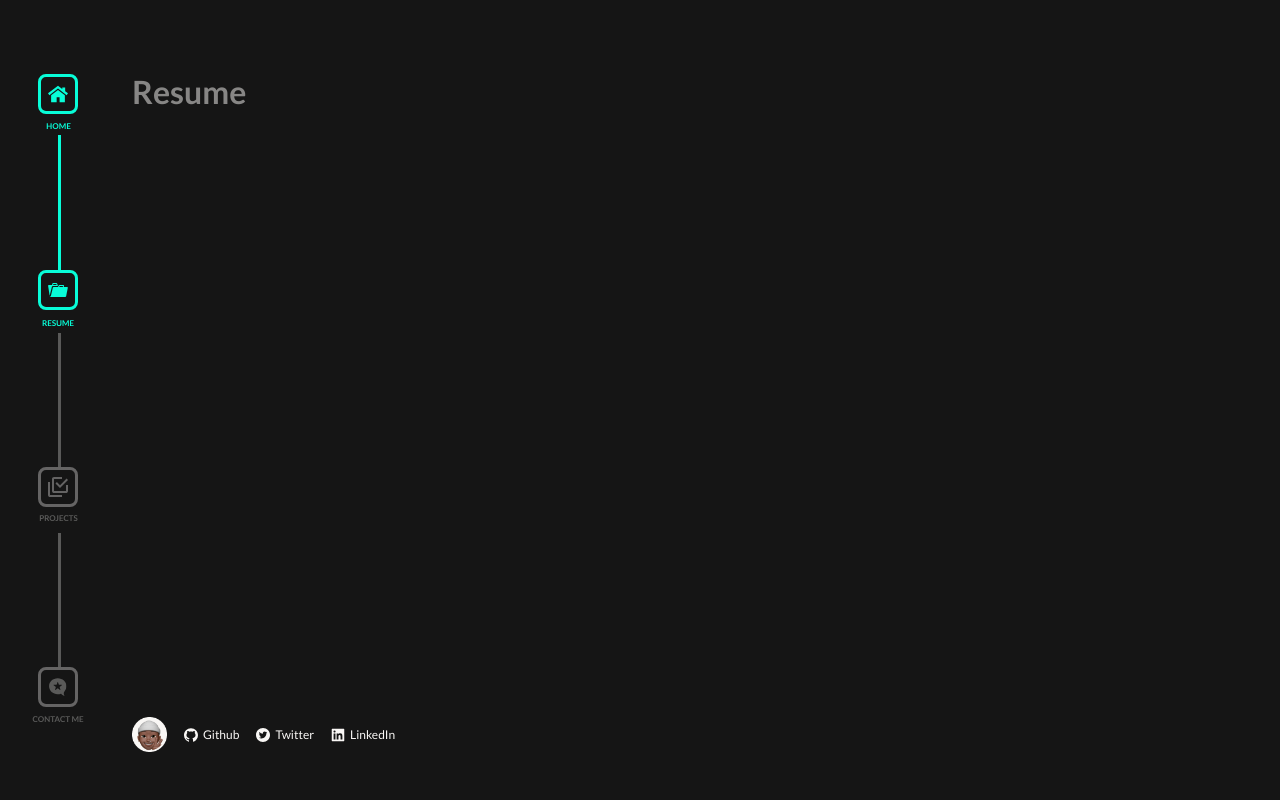
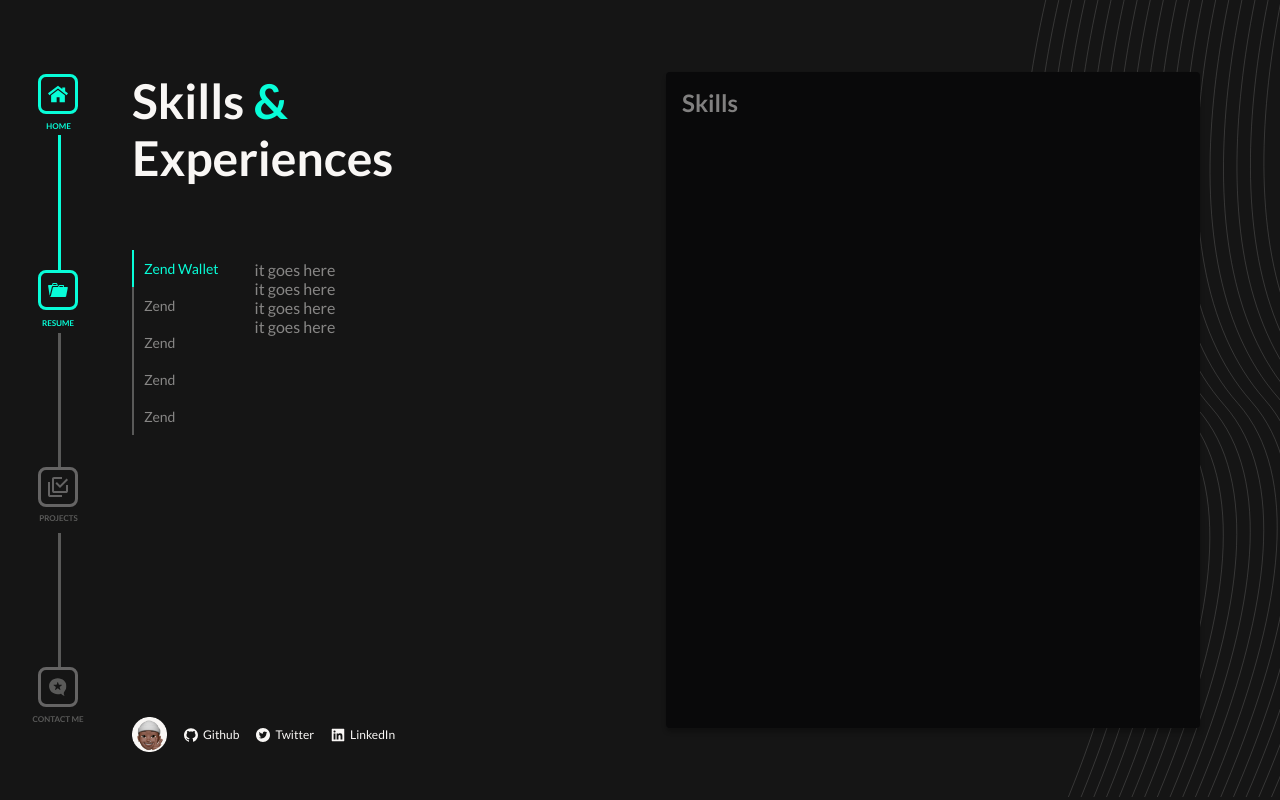
Before and after one commit to AugustBemsen/realice.me, a React (Vite) app: page /resume in a window 1280 px wide. Built offline with nearby package versions, Linux system fonts and the light colour scheme.

Commit message:
init skills page

```diff
--- a/src/App.tsx
+++ b/src/App.tsx
@@ -2,6 +2,7 @@ import React from "react";
 import { Route, Routes } from "react-router-dom";
 import HOC from "./layout";
 import Home from "./pages/home";
+import Resume from "./pages/resume";
 
 function App() {
   return (
@@ -9,7 +10,7 @@ function App() {
       <Route element={<HOC />}>
         <Route path="/" element={<Home />} />
         <Route path="/projects" element={<h1>Projects</h1>} />
-        <Route path="/resume" element={<h1>Resume</h1>} />
+        <Route path="/resume" element={<Resume />} />
         <Route path="/contact" element={<h1>Contact</h1>} />
       </Route>
     </Routes>
--- a/src/layout/index.tsx
+++ b/src/layout/index.tsx
@@ -10,11 +10,9 @@ const HOC: FC = () => {
   return (
     <HOCStyled>
       <SideBar />
-      {location.pathname === "/" && (
-        <div className="rails">
-          <Rails />
-        </div>
-      )}
+      <div className={location.pathname === "/" ? "rails" : "rails blur"}>
+        <Rails />
+      </div>
       <div className="content">
         <Outlet />
         <Media />
@@ -39,6 +37,10 @@ const HOCStyled = styled.div`
     top: 0;
     bottom: 0;
     right: 0;
+
+    &.blur {
+      opacity: 0.3;
+    }
   }
 
   .content {
--- /dev/null
+++ b/src/pages/resume.tsx
@@ -0,0 +1,21 @@
+import React, { FunctionComponent } from "react";
+import styled from "styled-components";
+import Experience from "../parts/resume/experience";
+import Skills from "../parts/resume/skills";
+
+const Resume: FunctionComponent = () => (
+  <ResumeStyled>
+    <Experience />
+    <Skills />
+  </ResumeStyled>
+);
+
+export default Resume;
+
+const ResumeStyled = styled.div`
+  width: 100%;
+  height: 100%;
+  display: flex;
+  align-items: flex-start;
+  justify-content: space-between;
+`;
--- /dev/null
+++ b/src/parts/resume/experience.tsx
@@ -0,0 +1,85 @@
+import React, { FunctionComponent, useState } from "react";
+import styled from "styled-components";
+import experienceDataTypes from "../../types/experienceDataTypes";
+import experienceData from "../../utils/experienceData";
+
+const Experience: FunctionComponent = () => {
+  // handle active tabs
+  const [activeTab, setActiveTab] = useState(1);
+
+  return (
+    <ExperienceStyled>
+      <h1>
+        Skills <span> &</span>
+      </h1>
+      <h1>Experiences</h1>
+
+      <div className="experience-box">
+        <div className="nav">
+          {experienceData.map((experience: experienceDataTypes) => (
+            <div
+              className={activeTab === experience.id ? "active" : ""}
+              onClick={() => setActiveTab(experience.id)}
+              onKeyDown={() => setActiveTab(experience.id)}
+              role="button"
+              tabIndex={experience.id}
+            >
+              {experience.company_name}
+            </div>
+          ))}
+        </div>
+        <div className="job-content">
+          <p>it goes here</p>
+          <p>it goes here</p>
+          <p>it goes here</p>
+          <p>it goes here</p>
+        </div>
+      </div>
+    </ExperienceStyled>
+  );
+};
+
+export default Experience;
+
+const ExperienceStyled = styled.div`
+  width: 45%;
+
+  .experience-box {
+    display: flex;
+    margin-top: 4rem;
+  }
+
+  .nav {
+    margin-right: 1rem;
+    /* border-left: ${({ theme }) => theme.border.width.xl} solid
+      ${({ theme }) => theme.colors.grey}; */
+
+    div {
+      list-style: none;
+      cursor: pointer;
+      padding: 10px;
+      font-size: ${({ theme }) => theme.fonts.sizes.sm};
+      border-left: ${({ theme }) => theme.border.width.xl} solid
+        ${({ theme }) => theme.colors.grey};
+      transition: all 0.3s ease-in-out;
+
+      &:not(&.active) {
+        &:hover {
+          color: ${({ theme }) => theme.colors.offwhite};
+          border-left: ${({ theme }) => theme.border.width.xl} solid
+            ${({ theme }) => theme.colors.offwhite};
+        }
+      }
+
+      &.active {
+        color: ${({ theme }) => theme.colors.primary};
+        border-left: ${({ theme }) => theme.border.width.xl} solid
+          ${({ theme }) => theme.colors.primary};
+      }
+    }
+  }
+
+  .job-content {
+    padding: 10px;
+  }
+`;
--- /dev/null
+++ b/src/parts/resume/skills.tsx
@@ -0,0 +1,20 @@
+import React, { FunctionComponent } from "react";
+import styled from "styled-components";
+
+const Skills: FunctionComponent = () => (
+  <SkillsStyled>
+    <h2>Skills</h2>
+  </SkillsStyled>
+);
+
+export default Skills;
+
+const SkillsStyled = styled.div`
+  width: 50%;
+  height: 100%;
+  background: ${({ theme }) => theme.colors.black};
+  border-radius: 4px;
+  z-index: 20;
+  box-shadow: 0px 4px 4px rgba(0, 0, 0, 0.25);
+  padding: 1rem;
+`;
--- a/src/parts/shared/intro.tsx
+++ b/src/parts/shared/intro.tsx
@@ -11,7 +11,7 @@ const Intro: FC = () => (
     <h1>Daniel Bemsen</h1>
     <p>
       I&apos;m a software engineer. I create interactive web experiences using
-      frontend technology. I am interested in bringing ideas to life From
+      frontend technologies. I am interested in bringing ideas to life from
       concept to deployment, user experience, accessibility, design systems, VR,
       AR and web3.
     </p>
@@ -27,15 +27,6 @@ export default Intro;
 const IntroStyled = styled.div`
   width: 100%;
   height: 100%;
-
-  h1 {
-    font-size: ${({ theme }) => theme.fonts.sizes.xxl};
-    color: ${({ theme }) => theme.colors.white};
-
-    span {
-      color: ${({ theme }) => theme.colors.primary};
-    }
-  }
 
   p {
     font-size: ${({ theme }) => theme.fonts.sizes.normal};
--- a/src/parts/shared/media.tsx
+++ b/src/parts/shared/media.tsx
@@ -63,7 +63,7 @@ const MediaStyled = styled.div`
       display: flex;
       align-items: center;
       margin-left: 1rem;
-      font-size: ${({ theme }) => theme.fonts.sizes.small};
+      font-size: ${({ theme }) => theme.fonts.sizes.xsm};
       color: ${({ theme }) => theme.colors.white};
 
       svg {
--- a/src/styles/globalStyles.ts
+++ b/src/styles/globalStyles.ts
@@ -60,6 +60,15 @@ const GlobalStyle = createGlobalStyle`
     color: inherit;
   }
 
+  h1 {
+    font-size: ${({ theme }) => theme.fonts.sizes.xxl};
+    color: ${({ theme }) => theme.colors.white};
+
+    span {
+      color: ${({ theme }) => theme.colors.primary};
+    }
+  }
+
 `;
 
 export default GlobalStyle;
--- a/src/types/defaultTheme.ts
+++ b/src/types/defaultTheme.ts
@@ -8,6 +8,7 @@ declare module "styled-components" {
       bg: string;
       primary: string;
       white: string;
+      black: string;
       grey: string;
       offwhite: string;
     };
@@ -17,7 +18,8 @@ declare module "styled-components" {
         xl: string;
         lg: string;
         normal: string;
-        small: string;
+        sm: string;
+        xsm: string;
       };
       weights: {
         regular: number;
--- /dev/null
+++ b/src/types/experienceDataTypes.ts
@@ -0,0 +1,11 @@
+type experienceDataTypes = {
+  company_name: string;
+  role: string;
+  location: string;
+  start_date: string;
+  end_date: string;
+  actions: string[];
+  id: number;
+};
+
+export default experienceDataTypes;
--- /dev/null
+++ b/src/utils/experienceData.ts
@@ -0,0 +1,76 @@
+import experienceDataTypes from "../types/experienceDataTypes";
+
+const experienceData: experienceDataTypes[] = [
+  {
+    id: 1,
+    company_name: "Zend Wallet",
+    end_date: "August, 2020",
+    location: "Nigeria",
+    role: "Frontend Engineer",
+    start_date: "March, 2021",
+    actions: [
+      "Write modern, performant, maintainable code for a diverse array of client and internal projects",
+      "Write modern, performant, maintainable code for a diverse array of client and internal projects",
+      "Write modern, performant, maintainable code for a diverse array of client and internal projects",
+      "Write modern, performant, maintainable code for a diverse array of client and internal projects",
+    ],
+  },
+  {
+    id: 2,
+    company_name: "Zend",
+    end_date: "August, 2020",
+    location: "Abuja",
+    role: "Frontend Engineer",
+    start_date: "March, 2021",
+    actions: [
+      "Write modern, performant, maintainable code for a diverse array of client and internal projects",
+      "Write modern, performant, maintainable code for a diverse array of client and internal projects",
+      "Write modern, performant, maintainable code for a diverse array of client and internal projects",
+      "Write modern, performant, maintainable code for a diverse array of client and internal projects",
+    ],
+  },
+  {
+    id: 3,
+    company_name: "Zend",
+    end_date: "August, 2020",
+    location: "Abuja",
+    role: "Frontend Engineer",
+    start_date: "March, 2021",
+    actions: [
+      "Write modern, performant, maintainable code for a diverse array of client and internal projects",
+      "Write modern, performant, maintainable code for a diverse array of client and internal projects",
+      "Write modern, performant, maintainable code for a diverse array of client and internal projects",
+      "Write modern, performant, maintainable code for a diverse array of client and internal projects",
+    ],
+  },
+  {
+    id: 4,
+    company_name: "Zend",
+    end_date: "August, 2020",
+    location: "Abuja",
+    role: "Frontend Engineer",
+    start_date: "March, 2021",
+    actions: [
+      "Write modern, performant, maintainable code for a diverse array of client and internal projects",
+      "Write modern, performant, maintainable code for a diverse array of client and internal projects",
+      "Write modern, performant, maintainable code for a diverse array of client and internal projects",
+      "Write modern, performant, maintainable code for a diverse array of client and internal projects",
+    ],
+  },
+  {
+    id: 5,
+    company_name: "Zend",
+    end_date: "August, 2020",
+    location: "Abuja",
+    role: "Frontend Engineer",
+    start_date: "March, 2021",
+    actions: [
+      "Write modern, performant, maintainable code for a diverse array of client and internal projects",
+      "Write modern, performant, maintainable code for a diverse array of client and internal projects",
+      "Write modern, performant, maintainable code for a diverse array of client and internal projects",
+      "Write modern, performant, maintainable code for a diverse array of client and internal projects",
+    ],
+  },
+];
+
+export default experienceData;
--- a/src/utils/theme.ts
+++ b/src/utils/theme.ts
@@ -3,6 +3,7 @@ const theme = {
     bg: "#151515",
     primary: "#08FDD8",
     white: "#F9F7F5",
+    black: "#09090A",
     grey: "rgba(249, 247, 245, 0.3)",
     offwhite: "rgba(249, 247, 245, 0.5)",
   },
@@ -12,7 +13,8 @@ const theme = {
       xl: "2.2rem",
       lg: "1.5rem",
       normal: "1rem",
-      small: "0.75rem",
+      sm: "0.875rem",
+      xsm: "0.75rem",
     },
     weights: {
       light: 300,
```
